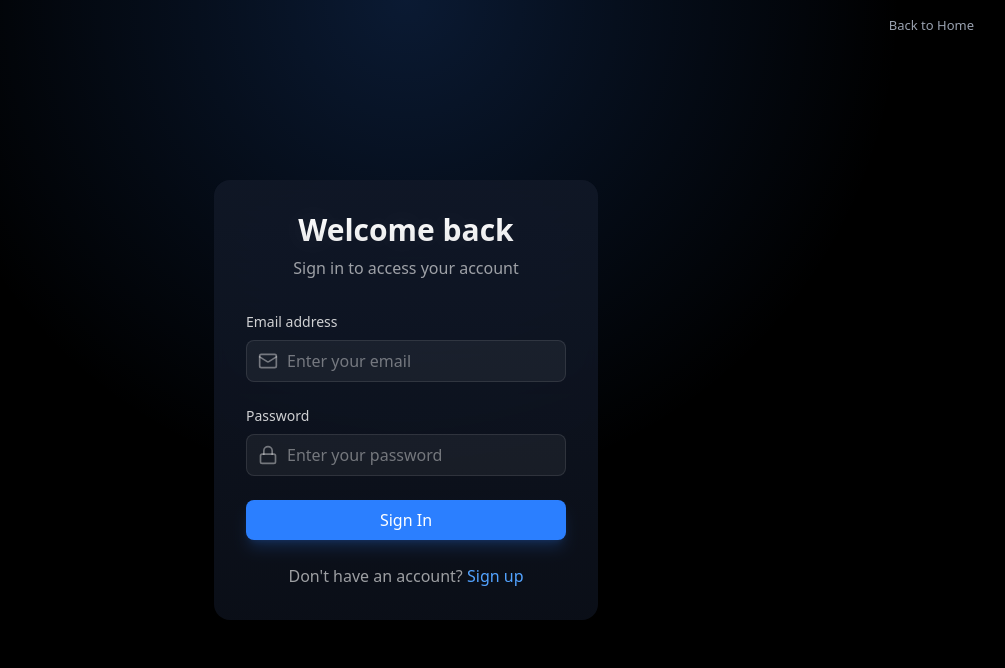
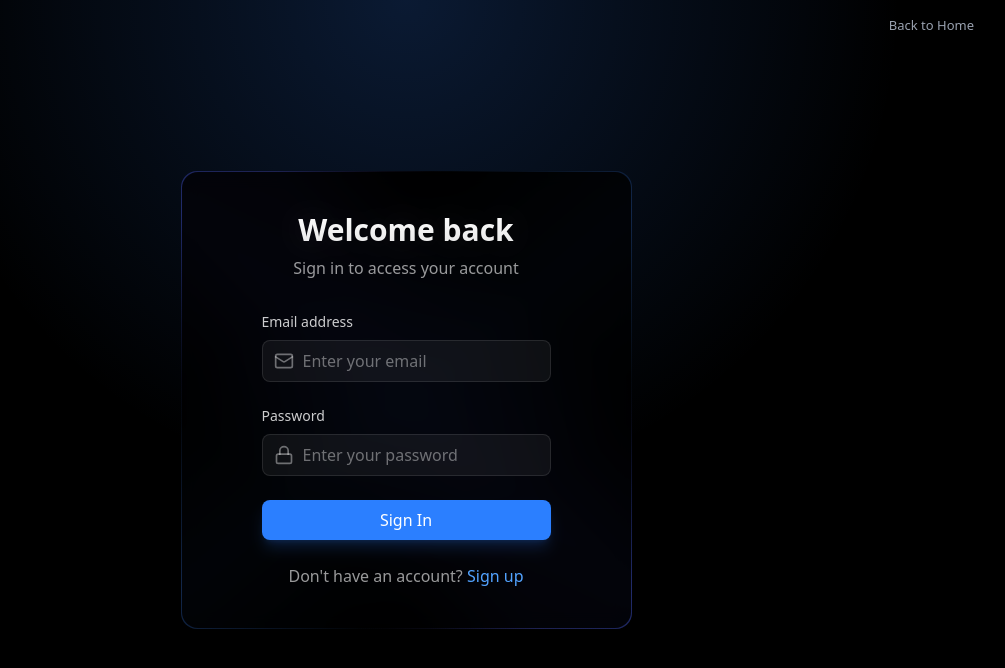
Before and after one commit to GauRav-sINGh123/NextGig, a React (Vite) app in the folder frontend/: page /login in a window 1280 px wide. Shown: the top 668 px of the page, without its empty margins (234-1239 px from the left). Built offline with nearby package versions, Linux system fonts and the light colour scheme.

Commit message:
Login UI Fixed

```diff
--- a/frontend/src/pages/Login.tsx
+++ b/frontend/src/pages/Login.tsx
@@ -9,6 +9,7 @@ import {toast} from 'sonner'
 import axios from 'axios'
 import { useDispatch } from 'react-redux';
 import { setUser } from '../store/slices/authSlice';
+import { AnimatedGradientBorder } from '../components';
 // import { RootState } from '../store/store';
 
 type LoginFormInputs = z.infer<typeof loginSchema>;
@@ -46,16 +47,18 @@ export default function Login() {
 
 
   return (
+
     <div className="min-h-screen auth-gradient flex items-center justify-center px-6 sm:px-4">
        <Link to="/" className="absolute top-4 right-4 text-[13px] text-gray-400 hover:underline">
         Back to Home
       </Link>
-      <div className="w-full max-w-md px-8">
+      <AnimatedGradientBorder>
+      <div className="w-full px-10">
         <motion.div
           initial={{ opacity: 0, y: 20 }}
           animate={{ opacity: 1, y: 0 }}
           transition={{ duration: 0.5 }}
-          className="card-gradient rounded-2xl p-8"
+          className="rounded-2xl p-10"
         >
           <div className="text-center mb-8">
             <h2 className="text-xl sm:text-3xl font-bold text-gradient mb-2">Welcome back</h2>
@@ -121,6 +124,7 @@ export default function Login() {
           </div>
         </motion.div>
       </div>
+     </AnimatedGradientBorder>
     </div>
   );
 }
```
